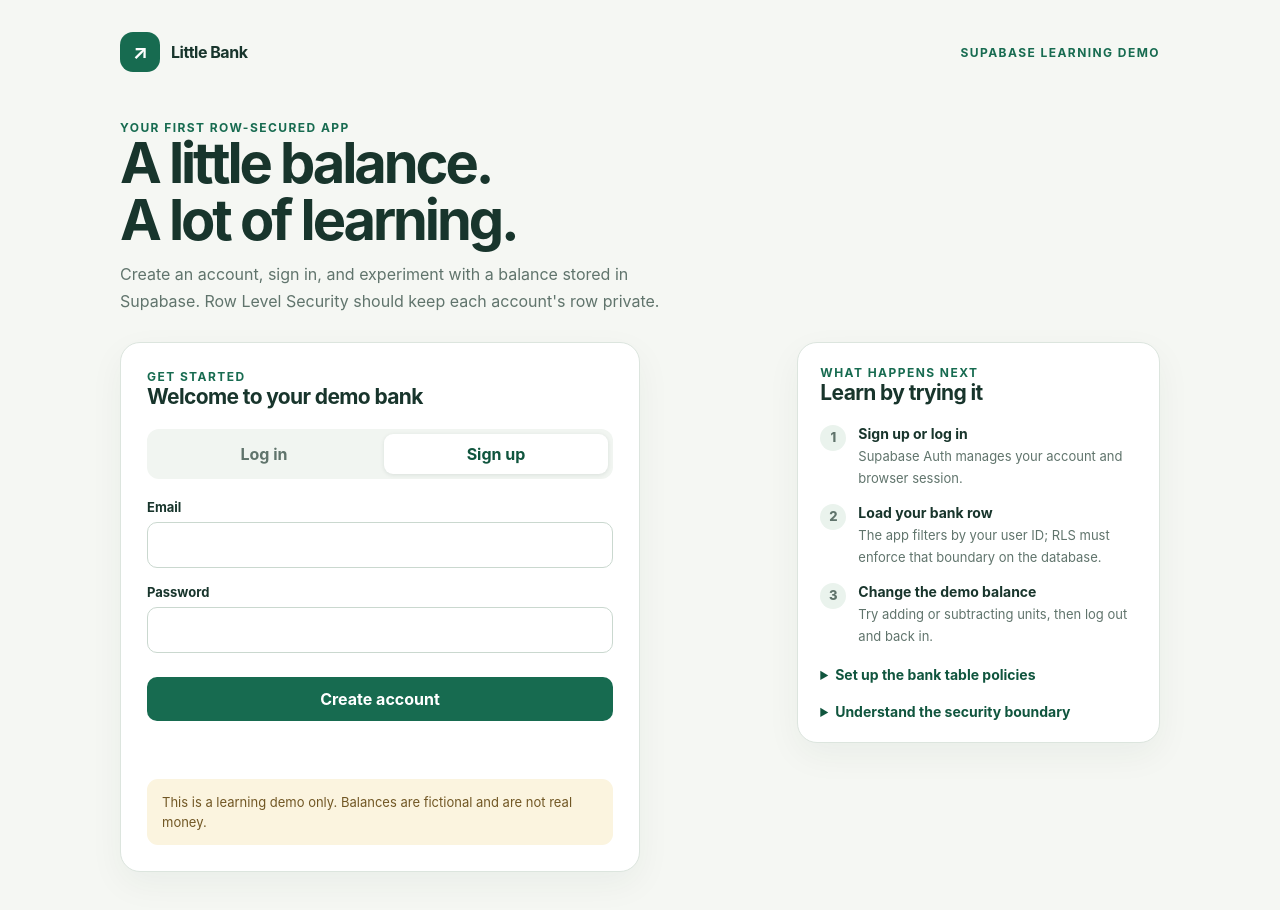
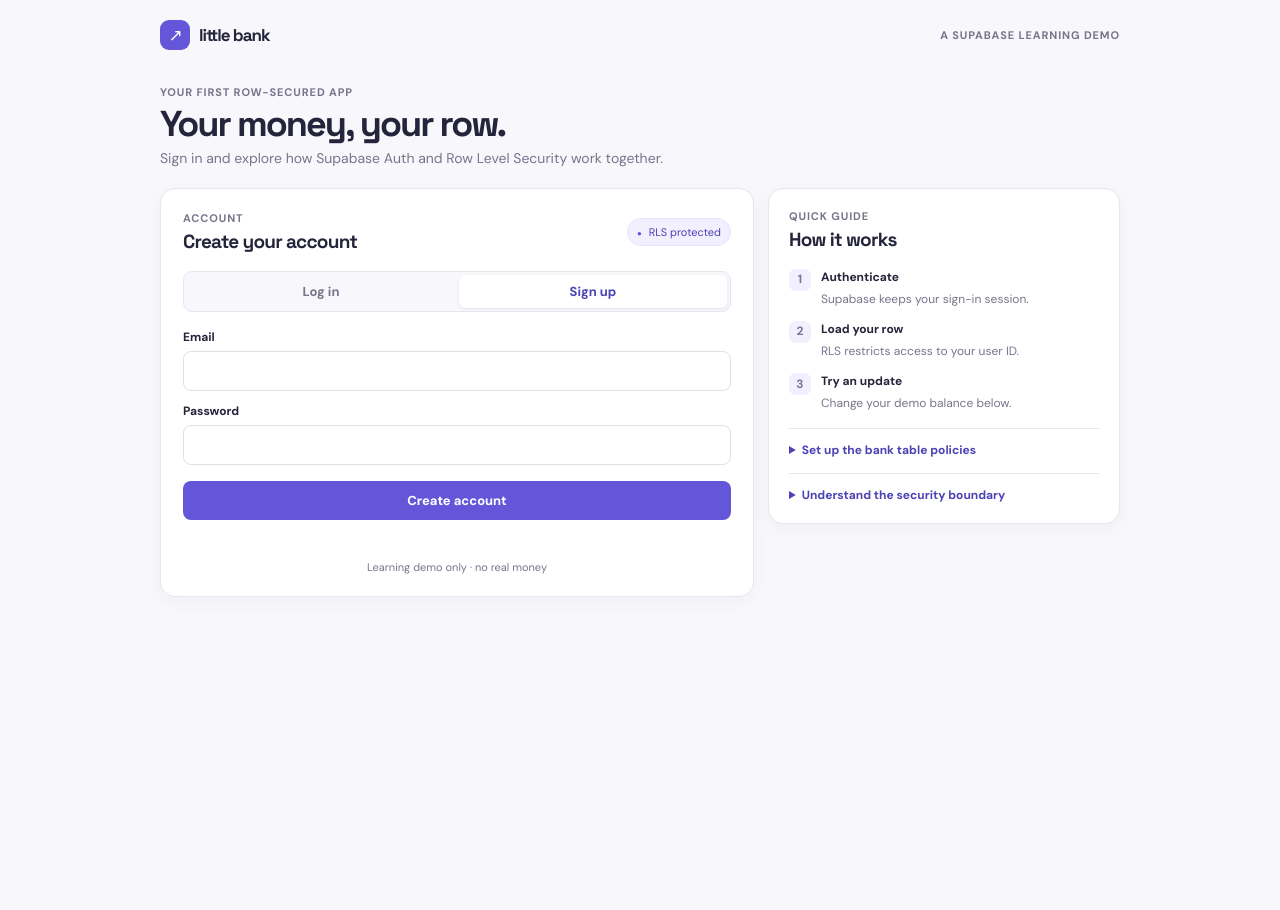
Before and after one commit to abasliakbar/supabase-test, a website: page index.html in a window 1280 px wide. Both pictures are taken after a click on the tab "Sign up". After the commit the page ends 800 px from the top, so only its background shows below. Drawn offline with nearby package versions, Linux system fonts and the light colour scheme; no server answers.

Commit message:
Refactor Supabase client initialization and enhance UI elements for better user experience

```diff
--- a/app.js
+++ b/app.js
@@ -1,7 +1,4 @@
-      const SUPABASE_URL = "https://htxzvxyzjajfrwcfbrgu.supabase.co";
-      const SUPABASE_ANON_KEY = "eyJhbGciOiJIUzI1NiIsInR5cCI6IkpXVCJ9.eyJpc3MiOiJzdXBhYmFzZSIsInJlZiI6Imh0eHp2eHl6amFqZnJ3Y2Zicmd1Iiwicm9sZSI6ImFub24iLCJpYXQiOjE3OTAzNTQwNDEsImV4cCI6MjEwNTkzMDA0MX0.E2kkPd4XCxfWNr1Eid12cnyNJcwYg3q75L-RWb94a_g";
-      const { createClient } = window.supabase;
-      const supabaseClient = createClient(SUPABASE_URL, SUPABASE_ANON_KEY);
+      let supabaseClient;
       const elements = {
         authCard: document.querySelector("#auth-card"),
         authForm: document.querySelector("#auth-form"),
@@ -55,6 +52,7 @@
         const signingUp = mode === "signup";
         elements.loginTab.setAttribute("aria-selected", String(!signingUp));
         elements.signupTab.setAttribute("aria-selected", String(signingUp));
+        document.querySelector("#auth-title").textContent = signingUp ? "Create your account" : "Welcome back";
         elements.authSubmit.textContent = signingUp ? "Create account" : "Log in";
         document.querySelector("#password").autocomplete = signingUp ? "new-password" : "current-password";
         setMessage(elements.authMessage, "");
@@ -116,6 +114,10 @@
       elements.authForm.addEventListener("submit", async (event) => {
         event.preventDefault();
         if (busy) return;
+        if (!supabaseClient) {
+          setMessage(elements.authMessage, "Supabase is still loading. Wait a moment and try again.", "error");
+          return;
+        }
         setBusy(true);
         setMessage(elements.authMessage, "");
         const form = new FormData(elements.authForm);
@@ -192,15 +194,27 @@
       elements.addButton.addEventListener("click", () => void changeBalance(1));
       elements.subtractButton.addEventListener("click", () => void changeBalance(-1));
 
-      supabaseClient.auth.onAuthStateChange((_event, session) => {
+      async function initializeSupabase() {
+        try {
+          const response = await fetch("/api/config", { cache: "no-store" });
+          const config = await response.json();
+          if (!response.ok) throw new Error(config.error || "The local server could not load Supabase configuration.");
+          if (!config.url || !config.anonKey) throw new Error("Set SUPABASE_URL and SUPABASE_ANON_KEY in .env.");
+
+          supabaseClient = window.supabase.createClient(config.url, config.anonKey);
+          supabaseClient.auth.onAuthStateChange((event, session) => {
+            if (event === "INITIAL_SESSION") return;
             setTimeout(() => applySession(session), 0);
           });
-      supabaseClient.auth.getSession().then(({ data, error }) => {
+          const { data, error } = await supabaseClient.auth.getSession();
           if (error) {
             setMessage(elements.authMessage, `Could not restore your session: ${error.message}`, "error");
             return;
           }
           applySession(data.session);
-      }).catch((error) => {
-        setMessage(elements.authMessage, `Could not restore your session: ${error.message}`, "error");
-      });
+        } catch (error) {
+          setMessage(elements.authMessage, `${error.message} Start the app with npm start.`, "error");
+        }
+      }
+
+      initializeSupabase();
--- a/index.html
+++ b/index.html
@@ -3,27 +3,32 @@
   <head>
     <meta charset="utf-8" />
     <meta name="viewport" content="width=device-width, initial-scale=1" />
-    <meta name="theme-color" content="#f5f7f3" />
+    <meta name="theme-color" content="#f7f8f6" />
     <title>Little Bank — Supabase learning demo</title>
+    <link rel="preconnect" href="https://fonts.googleapis.com" />
+    <link rel="preconnect" href="https://fonts.gstatic.com" crossorigin />
+    <link href="https://fonts.googleapis.com/css2?family=DM+Sans:wght@400;500;600;700&family=Space+Grotesk:wght@500;600;700&display=swap" rel="stylesheet" />
     <link rel="stylesheet" href="./style.css" />
   </head>
   <body>
     <main class="page">
       <header class="topbar">
-        <div class="brand"><span class="brand-mark" aria-hidden="true">↗</span><span>Little Bank</span></div>
-        <span class="eyebrow">Supabase learning demo</span>
+        <a class="brand" href="./" aria-label="Little Bank home"><span class="brand-mark" aria-hidden="true">↗</span><span>little bank</span></a>
+        <span class="topbar-note">A Supabase learning demo</span>
       </header>
 
       <section class="intro">
         <div class="eyebrow">Your first row-secured app</div>
-        <h1>A little balance.<br />A lot of learning.</h1>
-        <p>Create an account, sign in, and experiment with a balance stored in Supabase. Row Level Security should keep each account's row private.</p>
+        <h1>Your money, your row.</h1>
+        <p>Sign in and explore how Supabase Auth and Row Level Security work together.</p>
       </section>
 
       <div class="layout">
         <section id="auth-card" class="card auth-card" aria-labelledby="auth-title">
-          <div class="eyebrow">Get started</div>
-          <h2 id="auth-title">Welcome to your demo bank</h2>
+          <div class="section-heading">
+            <div><div class="eyebrow">Account</div><h2 id="auth-title">Welcome back</h2></div>
+            <span class="secure-label"><span aria-hidden="true">●</span> RLS protected</span>
+          </div>
           <div class="tab-list" role="tablist" aria-label="Account action">
             <button id="login-tab" class="tab" type="button" role="tab" aria-selected="true" aria-controls="auth-form">Log in</button>
             <button id="signup-tab" class="tab" type="button" role="tab" aria-selected="false" aria-controls="auth-form">Sign up</button>
@@ -40,7 +45,7 @@
             <button id="auth-submit" class="primary wide" type="submit">Log in</button>
           </form>
           <p id="auth-message" class="notice" role="status" aria-live="polite"></p>
-          <p class="footer-note">This is a learning demo only. Balances are fictional and are not real money.</p>
+          <p class="footer-note">Learning demo only · no real money</p>
         </section>
 
         <section id="dashboard" class="card dashboard" aria-labelledby="dashboard-title" aria-live="polite">
@@ -51,8 +56,8 @@
             </div>
             <button id="logout-button" class="secondary" type="button">Log out</button>
           </div>
-          <h2 id="dashboard-title" style="margin-top: 22px">Your balance</h2>
-          <p class="balance-label">Available in your private demo row</p>
+          <h2 id="dashboard-title" class="dashboard-title">Your balance</h2>
+          <p class="balance-label">Private demo account</p>
           <p id="balance" class="balance">— <span class="unit">units</span></p>
           <form id="balance-form" class="balance-form">
             <div class="field">
@@ -68,12 +73,12 @@
         </section>
 
         <aside class="card side-card">
-          <div class="eyebrow">What happens next</div>
-          <h2>Learn by trying it</h2>
+          <div class="eyebrow">Quick guide</div>
+          <h2>How it works</h2>
           <div class="steps">
-            <div class="step"><span class="step-number">1</span><div><strong>Sign up or log in</strong><span>Supabase Auth manages your account and browser session.</span></div></div>
-            <div class="step"><span class="step-number">2</span><div><strong>Load your bank row</strong><span>The app filters by your user ID; RLS must enforce that boundary on the database.</span></div></div>
-            <div class="step"><span class="step-number">3</span><div><strong>Change the demo balance</strong><span>Try adding or subtracting units, then log out and back in.</span></div></div>
+            <div class="step"><span class="step-number">1</span><div><strong>Authenticate</strong><span>Supabase keeps your sign-in session.</span></div></div>
+            <div class="step"><span class="step-number">2</span><div><strong>Load your row</strong><span>RLS restricts access to your user ID.</span></div></div>
+            <div class="step"><span class="step-number">3</span><div><strong>Try an update</strong><span>Change your demo balance below.</span></div></div>
           </div>
           <details>
             <summary>Set up the bank table policies</summary>
--- a/package.json
+++ b/package.json
@@ -1,4 +1,7 @@
 {
+  "scripts": {
+    "start": "node server.js"
+  },
   "dependencies": {
     "@supabase/supabase-js": "^2.117.2"
   }
--- a/style.css
+++ b/style.css
@@ -1,16 +1,18 @@
 :root {
   color-scheme: light;
-        font-family: Inter, ui-sans-serif, system-ui, -apple-system, BlinkMacSystemFont, "Segoe UI", sans-serif;
-        color: #18352c;
-        background: #f5f7f3;
+  font-family: "DM Sans", sans-serif;
+  color: #24243a;
+  background: #f8f7fb;
   font-synthesis: none;
   text-rendering: optimizeLegibility;
-        --green: #176b50;
-        --green-dark: #10553e;
-        --muted: #60746c;
-        --line: #dce5de;
-        --surface: #ffffff;
-        --danger: #a83434;
+  --green: #6356d9;
+  --green-dark: #4c42b4;
+  --muted: #77758c;
+  --line: #e7e5ef;
+  --surface: #fff;
+  --danger: #b43d56;
+  --success: #247a68;
+  --accent-soft: #f2f0ff;
 }
 
 * { box-sizing: border-box; }
@@ -18,66 +20,73 @@
 button, input { font: inherit; }
 button { cursor: pointer; }
 button:disabled { cursor: wait; opacity: .65; }
-      .page { width: min(100% - 32px, 1040px); margin: 0 auto; padding: 32px 0 56px; }
-      .topbar { display: flex; align-items: center; justify-content: space-between; gap: 16px; margin-bottom: 48px; }
-      .brand { display: flex; align-items: center; gap: 11px; font-weight: 750; letter-spacing: -.03em; }
-      .brand-mark { display: grid; width: 40px; height: 40px; place-items: center; border-radius: 13px; color: #fff; background: var(--green); font-size: 20px; }
-      .eyebrow { color: var(--green); font-size: 12px; font-weight: 750; letter-spacing: .12em; text-transform: uppercase; }
+.page { width: min(100% - 40px, 960px); margin: 0 auto; padding: 20px 0 40px; }
+.topbar { display: flex; align-items: center; justify-content: space-between; gap: 16px; margin-bottom: 35px; }
+.brand { display: inline-flex; align-items: center; gap: 9px; color: inherit; font-family: "Space Grotesk", sans-serif; font-size: 17px; font-weight: 700; letter-spacing: -.06em; text-decoration: none; }
+.brand-mark { display: grid; width: 30px; height: 30px; place-items: center; border-radius: 9px; color: #fff; background: var(--green); font-size: 17px; }
+.topbar-note, .eyebrow { color: var(--muted); font-size: 11px; font-weight: 700; letter-spacing: .08em; text-transform: uppercase; }
+.intro { margin-bottom: 21px; }
 h1, h2, p { margin-top: 0; }
-      h1 { margin-bottom: 12px; font-size: clamp(34px, 6vw, 56px); line-height: 1.02; letter-spacing: -.055em; }
-      h2 { margin-bottom: 8px; font-size: 21px; letter-spacing: -.03em; }
-      p { color: var(--muted); line-height: 1.65; }
-      .intro { max-width: 640px; margin-bottom: 28px; }
-      .intro p { max-width: 570px; margin-bottom: 0; }
-      .layout { display: grid; grid-template-columns: minmax(0, 1.45fr) minmax(280px, .8fr); gap: 20px; align-items: start; }
-      .card { padding: 26px; border: 1px solid var(--line); border-radius: 20px; background: var(--surface); box-shadow: 0 12px 35px rgb(24 53 44 / 5%); }
-      .auth-card { max-width: 520px; }
-      .tab-list { display: flex; gap: 8px; margin: 20px 0; padding: 5px; border-radius: 12px; background: #f1f5f1; }
-      .tab { flex: 1; padding: 10px; border: 0; border-radius: 9px; color: var(--muted); background: transparent; font-weight: 650; }
-      .tab[aria-selected="true"] { color: var(--green-dark); background: #fff; box-shadow: 0 1px 4px rgb(24 53 44 / 10%); }
-      .field { display: grid; gap: 7px; margin: 16px 0; }
-      label { font-size: 13px; font-weight: 700; }
-      input { width: 100%; padding: 12px 13px; border: 1px solid #cad8cf; border-radius: 10px; outline: none; background: #fff; }
-      input:focus { border-color: var(--green); box-shadow: 0 0 0 3px rgb(23 107 80 / 12%); }
-      .primary, .secondary { min-height: 44px; padding: 10px 16px; border: 1px solid transparent; border-radius: 10px; font-weight: 700; }
+h1, h2 { font-family: "Space Grotesk", sans-serif; }
+h1 { margin: 6px 0 4px; font-size: clamp(27px, 4vw, 36px); line-height: 1.1; letter-spacing: -.055em; }
+h2 { margin-bottom: 0; font-size: 19px; letter-spacing: -.04em; }
+.intro p { margin-bottom: 0; color: var(--muted); font-size: 14px; }
+.layout { display: grid; grid-template-columns: minmax(0, 1.35fr) minmax(260px, .8fr); gap: 14px; align-items: start; }
+.card { padding: 22px; border: 1px solid var(--line); border-radius: 15px; background: var(--surface); box-shadow: 0 5px 18px rgb(47 39 91 / 4%); }
+.auth-card { max-width: none; }
+.section-heading { display: flex; align-items: center; justify-content: space-between; gap: 10px; }
+.section-heading .eyebrow { margin-bottom: 4px; }
+.secure-label { padding: 6px 9px; border: 1px solid #e7e3ff; border-radius: 20px; color: var(--green-dark); background: var(--accent-soft); font-size: 11px; white-space: nowrap; }
+.secure-label span { margin-right: 4px; color: var(--green); font-size: 8px; }
+.tab-list { display: flex; gap: 4px; margin: 17px 0; padding: 3px; border: 1px solid var(--line); border-radius: 9px; background: #f8f7fb; }
+.tab { flex: 1; padding: 8px; border: 0; border-radius: 6px; color: var(--muted); background: transparent; font-size: 13px; font-weight: 650; }
+.tab[aria-selected="true"] { color: var(--green-dark); background: #fff; box-shadow: 0 1px 3px rgb(47 39 91 / 10%); }
+.field { display: grid; gap: 6px; margin: 12px 0; }
+label { font-size: 12px; font-weight: 700; }
+input { width: 100%; min-height: 40px; padding: 9px 11px; border: 1px solid #dce4de; border-radius: 8px; outline: none; background: #fff; font-size: 14px; }
+input:focus { border-color: var(--green); box-shadow: 0 0 0 3px rgb(99 86 217 / 12%); }
+.primary, .secondary { min-height: 39px; padding: 8px 13px; border: 1px solid transparent; border-radius: 8px; font-size: 13px; font-weight: 700; }
 .primary { color: #fff; background: var(--green); }
 .primary:hover:not(:disabled) { background: var(--green-dark); }
 .secondary { color: var(--green-dark); border-color: var(--line); background: #fff; }
-      .wide { width: 100%; margin-top: 8px; }
-      .notice { min-height: 24px; margin: 14px 0 0; font-size: 14px; }
+.wide { width: 100%; margin-top: 4px; }
+.notice { min-height: 19px; margin: 10px 0 0; color: var(--muted); font-size: 12px; line-height: 1.5; }
 .notice[data-kind="error"] { color: var(--danger); }
-      .notice[data-kind="success"] { color: var(--green-dark); }
+.notice[data-kind="success"] { color: var(--success); }
 .dashboard { display: none; }
 .dashboard.is-visible { display: block; }
-      .balance-label { margin: 28px 0 4px; color: var(--muted); font-size: 14px; }
-      .balance { margin: 0 0 22px; color: var(--green-dark); font-size: clamp(42px, 8vw, 64px); font-weight: 750; line-height: 1; letter-spacing: -.06em; overflow-wrap: anywhere; }
-      .unit { color: var(--muted); font-size: 16px; font-weight: 600; letter-spacing: 0; }
-      .balance-form { display: flex; align-items: end; gap: 10px; }
+.dashboard-title { margin-top: 19px; }
+.balance-label { margin: 18px 0 4px; color: var(--muted); font-size: 12px; }
+.balance { margin: 0 0 17px; color: var(--green-dark); font-family: "Space Grotesk", sans-serif; font-size: clamp(38px, 6vw, 54px); font-weight: 700; line-height: 1; letter-spacing: -.06em; overflow-wrap: anywhere; }
+.unit { color: var(--muted); font-family: "DM Sans", sans-serif; font-size: 14px; font-weight: 500; letter-spacing: 0; }
+.balance-form { display: flex; align-items: end; gap: 9px; }
 .balance-form .field { flex: 1; margin: 0; }
-      .balance-actions { display: flex; gap: 10px; margin-top: 12px; }
+.balance-actions { display: flex; gap: 8px; margin-top: 9px; }
 .balance-actions button { flex: 1; }
-      .user-row { display: flex; align-items: center; justify-content: space-between; gap: 14px; padding-bottom: 16px; border-bottom: 1px solid var(--line); }
-      .user-email { overflow: hidden; color: var(--muted); font-size: 14px; text-overflow: ellipsis; }
-      .side-card { padding: 22px; }
-      .side-card p { margin-bottom: 0; font-size: 14px; }
-      .steps { display: grid; gap: 16px; margin-top: 20px; }
-      .step { display: grid; grid-template-columns: 28px 1fr; gap: 10px; }
-      .step-number { display: grid; width: 26px; height: 26px; place-items: center; border-radius: 50%; color: var(--green-dark); background: #eaf3ed; font-size: 12px; font-weight: 800; }
-      .step strong { display: block; margin-bottom: 3px; font-size: 14px; }
-      .step span { color: var(--muted); font-size: 13px; line-height: 1.5; }
-      details { margin-top: 20px; }
-      summary { color: var(--green-dark); cursor: pointer; font-size: 14px; font-weight: 700; }
-      details p, details pre { font-size: 13px; }
-      pre { overflow-x: auto; padding: 14px; border-radius: 10px; color: #e7f4eb; background: #18352c; line-height: 1.55; }
-      .footer-note { margin: 20px 0 0; padding: 13px 15px; border-radius: 11px; color: #715724; background: #fbf4df; font-size: 13px; line-height: 1.55; }
+.user-row { display: flex; align-items: center; justify-content: space-between; gap: 12px; padding-bottom: 13px; border-bottom: 1px solid var(--line); }
+.user-row .eyebrow { margin-bottom: 4px; }
+.user-email { overflow: hidden; color: var(--muted); font-size: 12px; text-overflow: ellipsis; }
+.side-card { padding: 20px; }
+.side-card h2 { margin-top: 4px; }
+.steps { display: grid; gap: 13px; margin-top: 17px; }
+.step { display: grid; grid-template-columns: 23px 1fr; gap: 9px; }
+.step-number { display: grid; width: 22px; height: 22px; place-items: center; border-radius: 7px; color: var(--green-dark); background: var(--accent-soft); font-size: 11px; font-weight: 800; }
+.step strong { display: block; margin-bottom: 2px; font-size: 12px; }
+.step span { color: var(--muted); font-size: 12px; line-height: 1.45; }
+details { margin-top: 15px; padding-top: 13px; border-top: 1px solid var(--line); }
+summary { color: var(--green-dark); cursor: pointer; font-size: 12px; font-weight: 700; }
+details p, details pre { font-size: 12px; line-height: 1.55; }
+details p { margin: 11px 0; color: var(--muted); }
+pre { overflow-x: auto; padding: 12px; border-radius: 8px; color: #f0efff; background: #292743; }
+.footer-note { margin: 11px 0 0; color: var(--muted); font-size: 11px; text-align: center; }
 [hidden] { display: none !important; }
-      @media (max-width: 740px) {
-        .page { padding-top: 20px; }
-        .topbar { margin-bottom: 34px; }
+@media (max-width: 680px) {
+  .page { width: min(100% - 28px, 500px); padding-top: 15px; }
+  .topbar { margin-bottom: 25px; }
   .layout { grid-template-columns: 1fr; }
-        .card { padding: 21px; }
+  .card { padding: 19px; }
 }
 @media (max-width: 420px) {
   .balance-form { align-items: stretch; flex-direction: column; }
-        .balance-form .primary { width: 100%; }
+  .topbar-note { font-size: 9px; }
 }
```
Also changed, not shown: server.js (added, +107 -0 lines), 1 other file. Lines whose indentation alone changed are shown as unchanged.
